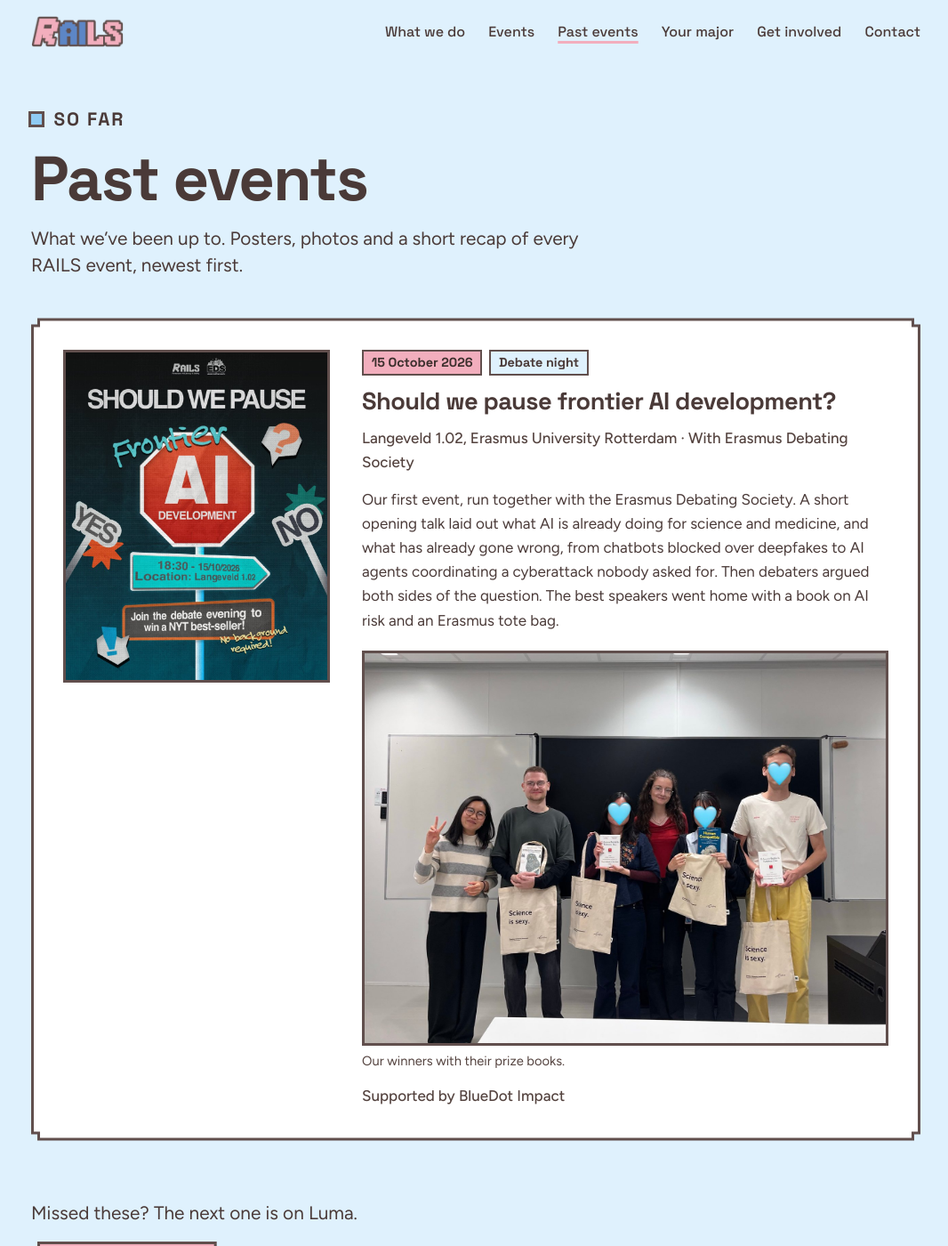
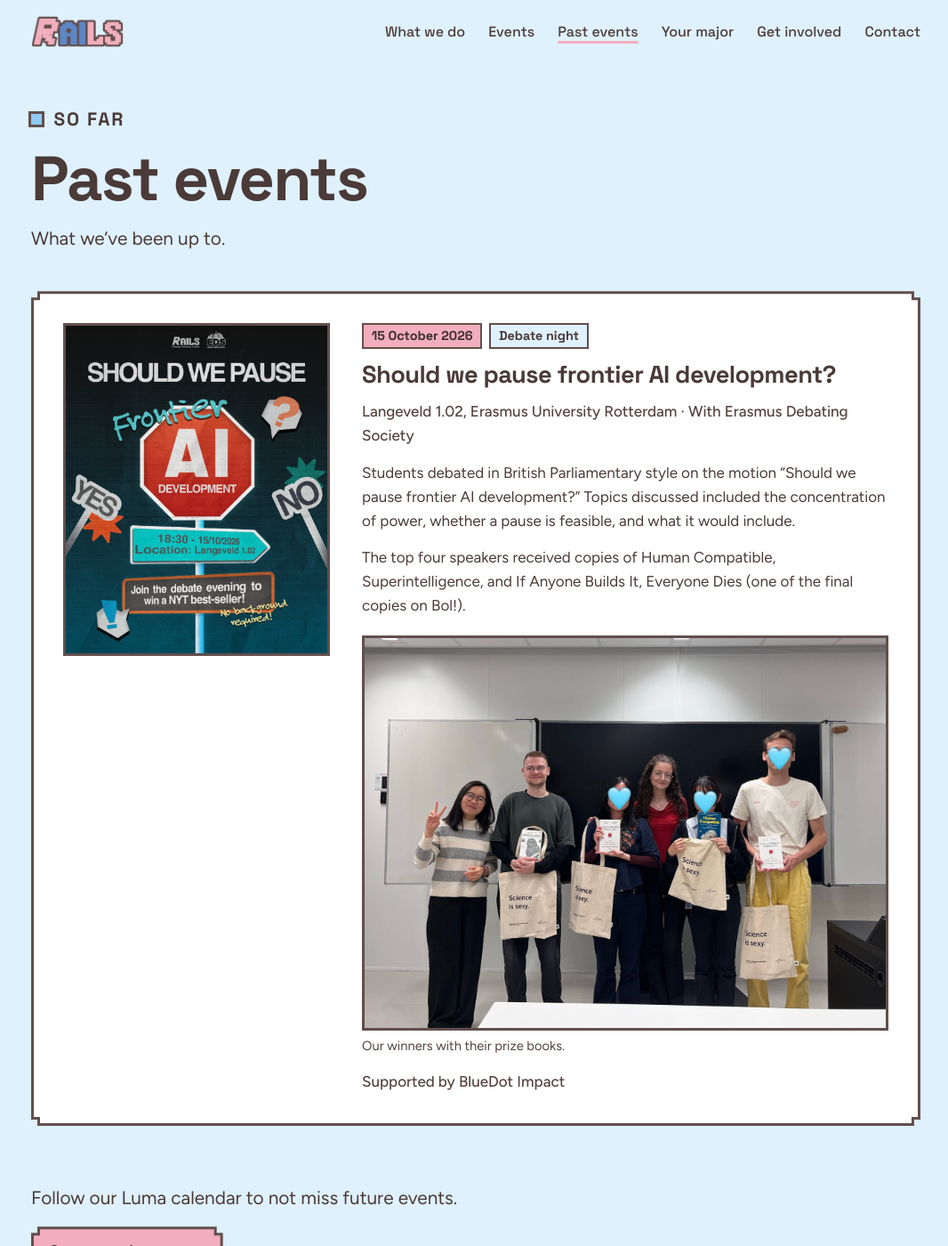
Before and after one commit to RAILS010/rails010-site, a Jekyll site: the page built from past-events.html, in a window 1280 px wide and 1400 px high. Shown: the whole window at 89% size, without its empty margins (105-1171 px from the left). Built offline with Jekyll 4.4.1, drawn with Linux system fonts in a browser that asks for light colours.

Commit message:
Update _data/past_events.yml (via Pages CMS)

```diff
--- a/_data/past_events.yml
+++ b/_data/past_events.yml
@@ -1,25 +1,31 @@
 heading: Past events
-intro: What we've been up to. Posters, photos and a short recap of every RAILS event, newest first.
-cta_text: Missed these? The next one is on Luma.
-cta_button: See upcoming events
+intro: "What we've been up to. "
 events:
   - title: Should we pause frontier AI development?
     format: Debate night
-    date: "2026-10-15"
+    date: 2026-10-15
     location: Langeveld 1.02, Erasmus University Rotterdam
     partners: Erasmus Debating Society
     supported_by: BlueDot Impact
     poster: /assets/uploads/2026-10-15-debate-night-poster.jpg
-    poster_alt: "Event poster: Should we pause frontier AI development? A stop sign between YES and NO placards. 18:30, 15 October 2026, Langeveld 1.02. Join the debate evening to win a NYT best-seller. No background required."
+    poster_alt: "Event poster: Should we pause frontier AI development? A stop sign
+      between YES and NO placards. 18:30, 15 October 2026, Langeveld 1.02. Join
+      the debate evening to win a NYT best-seller. No background required."
     description: >-
-      Our first event, run together with the Erasmus Debating Society. A short
-      opening talk laid out what AI is already doing for science and medicine,
-      and what has already gone wrong, from chatbots blocked over deepfakes to
-      AI agents coordinating a cyberattack nobody asked for. Then debaters argued
-      both sides of the question. The best speakers went home with a book on AI
-      risk and an Erasmus tote bag.
+      Students debated in British Parliamentary style on the motion “Should we
+      pause frontier AI development?” Topics discussed included the
+      concentration of power, whether a pause is feasible, and what it would
+      include.
+
+
+      The top four speakers received copies of Human Compatible,
+      Superintelligence, and If Anyone Builds It, Everyone Dies (one of the
+      final copies on Bol!).
     photos:
       - image: /assets/uploads/2026-10-15-debate-night-winners.jpg
-        alt: The organisers and four debate winners at the front of the lecture room, holding their prize books and Erasmus tote bags. Some faces are covered with blue hearts.
+        alt: The organisers and four debate winners at the front of the lecture room,
+          holding their prize books and Erasmus tote bags. Some faces are
+          covered with blue hearts.
         caption: Our winners with their prize books.
-    links: []
+cta_text: Follow our Luma calendar to not miss future events.
+cta_button: See upcoming events
```
